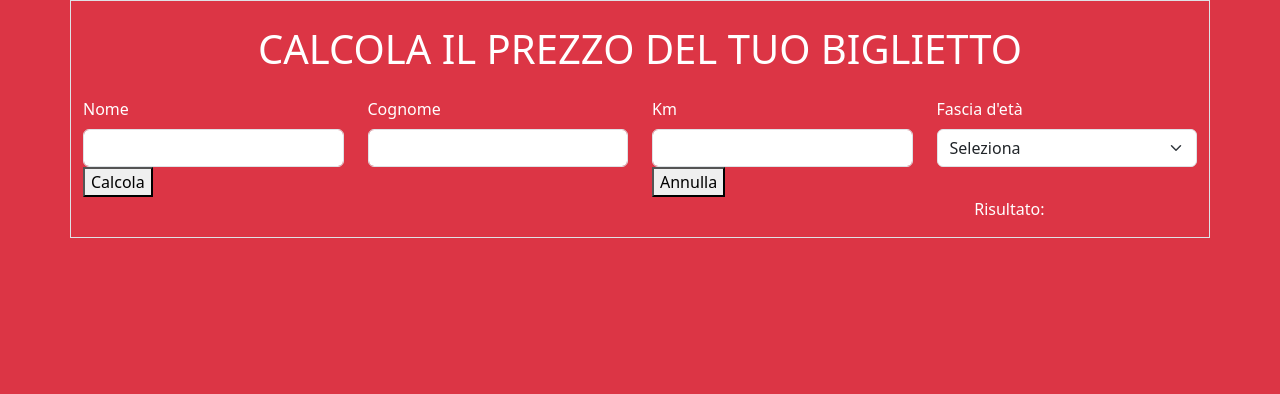
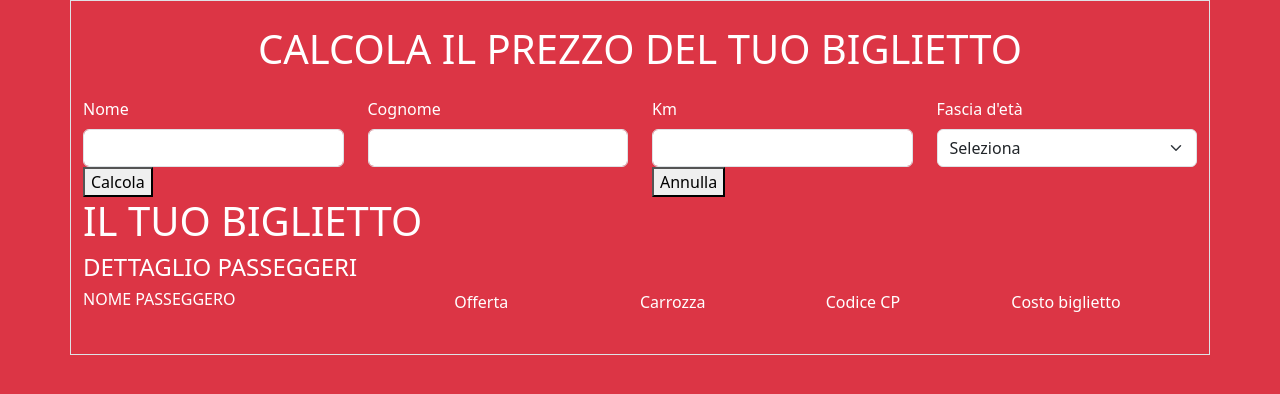
Before and after one commit to mariyadyshkant/js-biglietto-treno-form, a plain HTML site: page index.html in a window 1280 px wide. Drawn offline with nearby package versions, Linux system fonts and the light colour scheme.

Commit message:
Add passenger details section to ticket calculator form

```diff
--- a/index.html
+++ b/index.html
@@ -42,21 +42,34 @@
                 <div class="col-6">
                     <button id="cancel_btn" type="button">Annulla</button>
                 </div>
+                <div class="h1">IL TUO BIGLIETTO</div>
                 <div class="row">
-                    <div class="col">
-
+                    <div class="col-12">
+                        <div class="h4">DETTAGLIO PASSEGGERI</div>
                     </div>
-                    <div class="col">
-
+                    <div class="col-4">
+                        <p class="h6">NOME PASSEGGERO</p>
+                        <p></p>
                     </div>
-                    <div class="col">
-
+                    <div class="col-2">
+                        <p>Offerta</p>
+                        <br>
+                        <span></span>
                     </div>
-                    <div class="col">
-
+                    <div class="col-2">
+                        <p>Carrozza</p>
+                        <br>
+                        <span></span>
                     </div>
-                    <div class="col">
-                        <p>Risultato: <span id="result"></span></p>
+                    <div class="col-2">
+                        <p>Codice CP</p>
+                        <br>
+                        <span></span>
+                    </div>
+                    <div class="col-2">
+                        <p>Costo biglietto</p>
+                        <br>
+                        <span id="result"></span>
                     </div>
                 </div>
 
```
